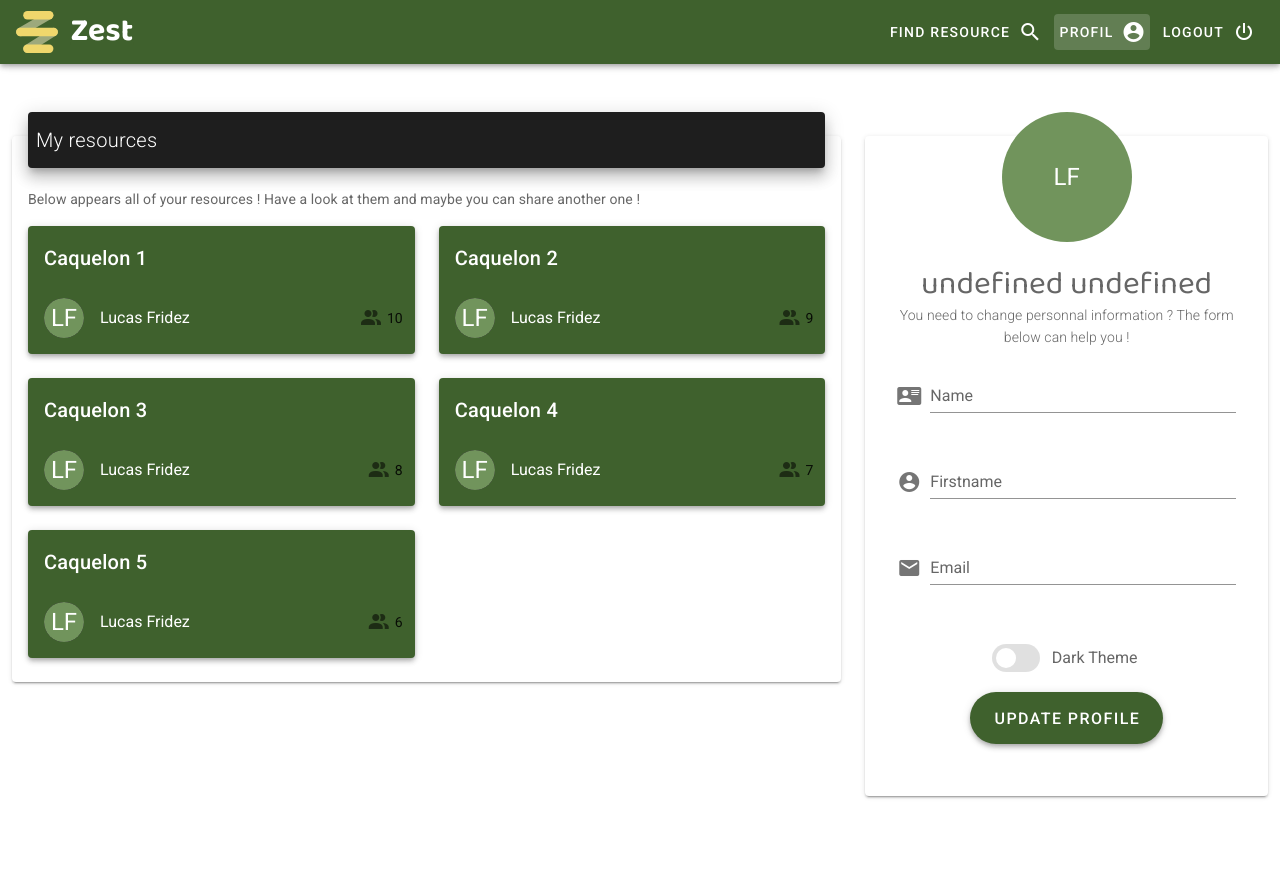
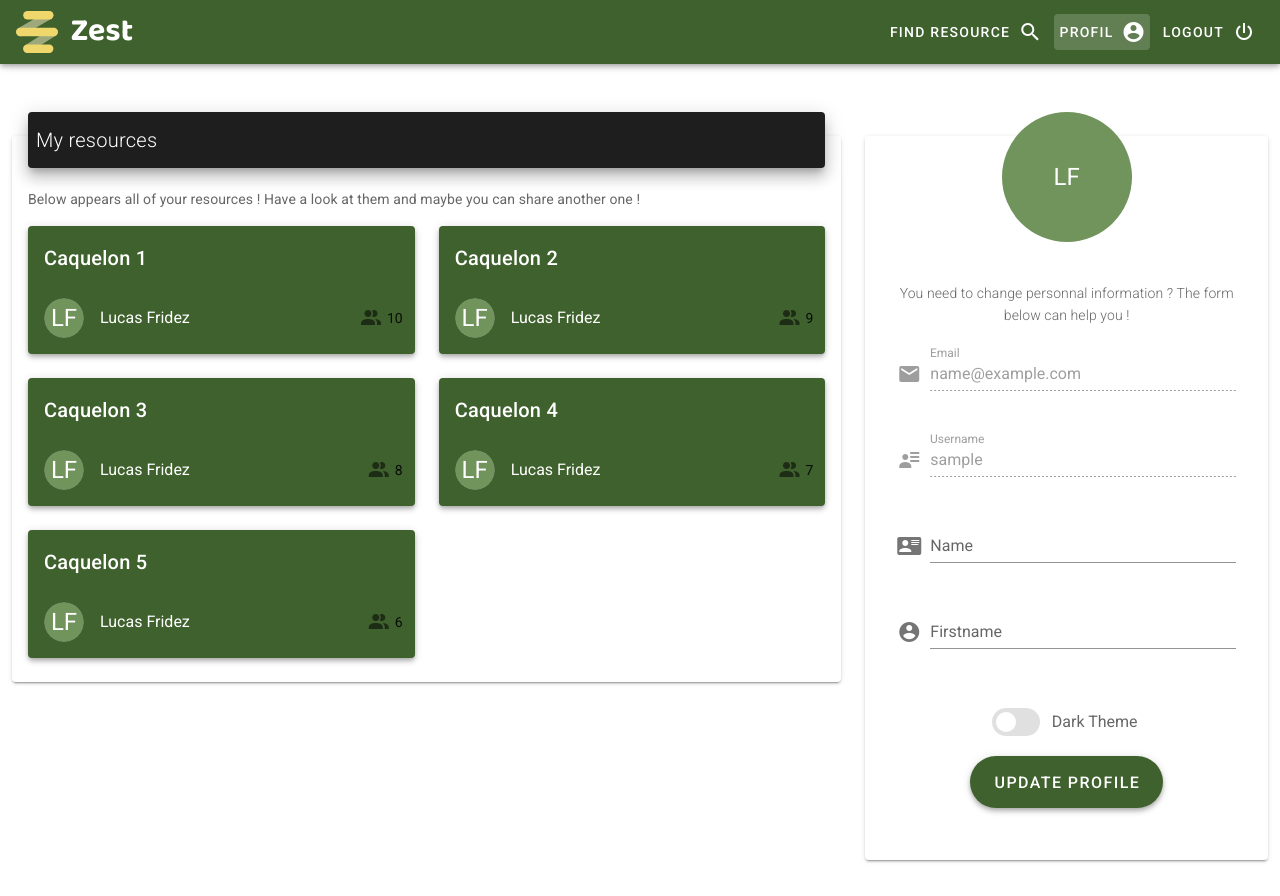
Before and after one commit to HE-Arc/Zest, a Vue app in the folder front/: page /Profile in a window 1280 px wide. Before the commit the page ends 832 px from the top, so only its background shows below. Built offline with nearby package versions, Linux system fonts and the light colour scheme; sample sign-in values are in the browser's storage.

Commit message:
Add: auto binding in Profile view with logged user information

```diff
--- a/front/src/views/Profile.vue
+++ b/front/src/views/Profile.vue
@@ -42,7 +42,7 @@
           </Avatar>
           <v-card-text class="text-xs-center">
             <h3 class="card-title font-weight-light text-center mb-2">
-              {{this.$store.getters.fullname}}
+              {{lastname}} {{ firstname }}
             </h3>
             <p class="card-description font-weight-light text-center">
               You need to change personnal information ? The form below can help
@@ -50,18 +50,29 @@
             </p>
             <v-form class="text-center">
               <v-text-field
+                label="Email"
+                v-model="email"
+                disabled
+                prepend-icon="mdi-email"
+                class="my-5"
+              />
+              <v-text-field
+                label="Username"
+                v-model="this.$store.state.user.username"
+                disabled
+                prepend-icon="mdi-account-details"
+                class="my-5"
+              />
+              <v-text-field
                 label="Name"
+                v-model="lastname"
                 prepend-icon="mdi-card-account-details"
                 class="my-5"
               />
               <v-text-field
                 label="Firstname"
+                v-model="firstname"
                 prepend-icon="mdi-account-circle"
-                class="my-5"
-              />
-              <v-text-field
-                label="Email"
-                prepend-icon="mdi-email"
                 class="my-5"
               />
               <v-flex>
@@ -103,9 +114,11 @@ export default Vue.extend({
         //
     },
     data() {
-        return {
-            //
-        };
+      return {
+        firstname: this.$store.state.user.first_name,
+        lastname: this.$store.state.user.last_name,
+        email: this.$store.state.user.email
+      };
     }
 });
 </script>
```
